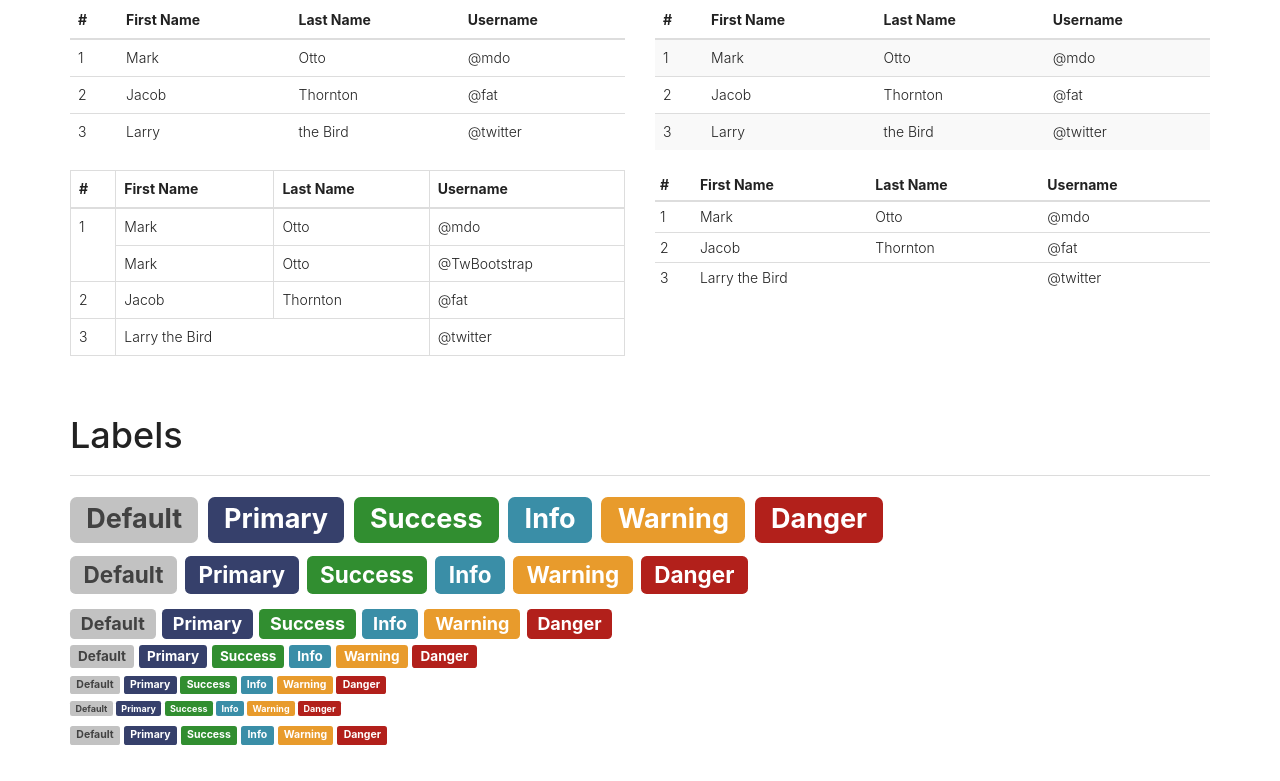
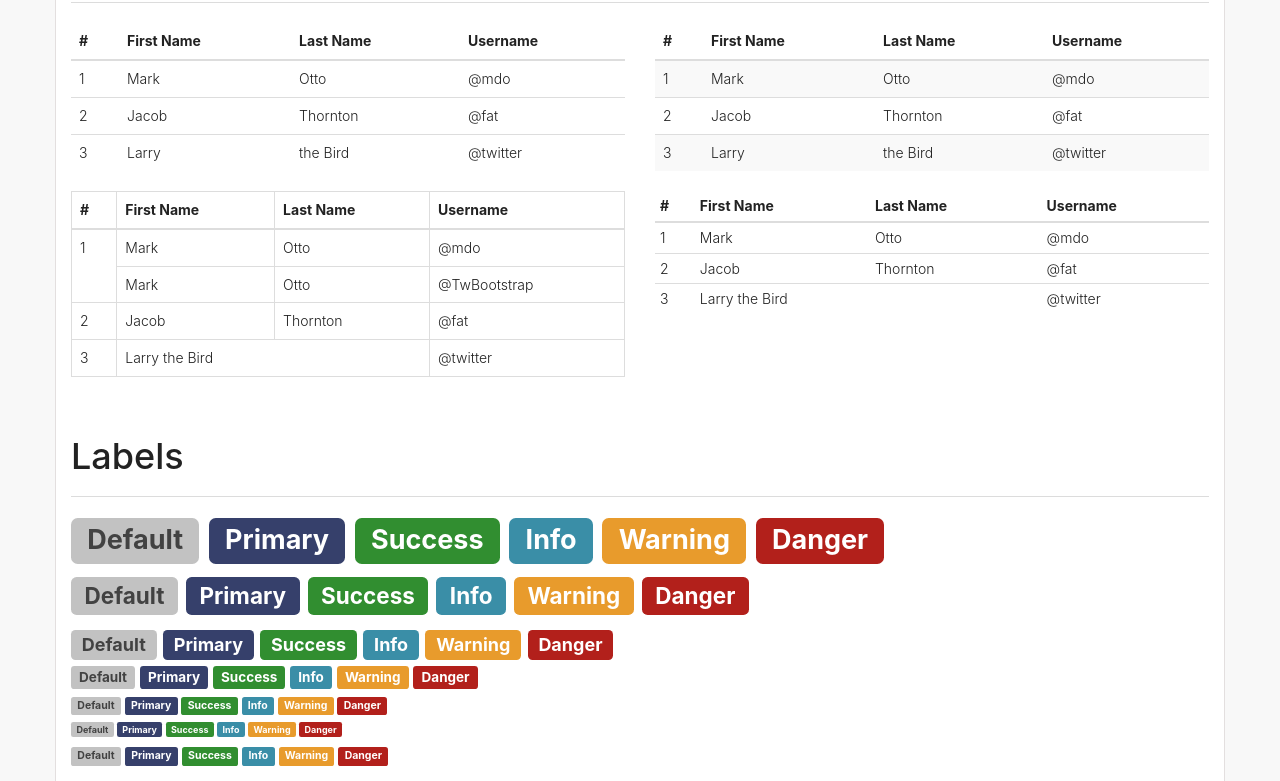
Before and after one commit to AgencyPMG/PMG-Bootstrap-Theme, a website: page index.html in a window 1280 px wide. Shown: the part 670-1451 px from the top of the page. Drawn offline with nearby package versions, Linux system fonts and the light colour scheme.

Commit message:
added primary container grey background.

```diff
--- a/assets/pmgbootstrap/_theme.scss
+++ b/assets/pmgbootstrap/_theme.scss
@@ -2,7 +2,19 @@
 
 html, body {
     font-weight: 300;
+    background-color: $gray-lighter;
+
+    & > .container {
+        background-color: white;
+        padding-top: 20px;
+        border-radius: 5px;
+        border: 1px solid #e3dfdf;
+    }
+    & > .container-fluid {
+        background-color: white;
+    }
 }
+
 
 .label.label-default {
     color: #424242;
--- a/assets/pmgbootstrap/_variables.scss
+++ b/assets/pmgbootstrap/_variables.scss
@@ -13,7 +13,7 @@ $gray-darker:            #222; //
 $gray-dark:              darken($gray-base, 30%);   // #8F8F8F
 $gray:                   $gray-base; //#c2c2c2
 $gray-light:             lighten($gray-base, 10%); //#dcdcdc
-$gray-lighter:           lighten($gray-base, 20%); //#f5f5f5
+$gray-lighter:           lighten($gray-base, 21%); //#f8f8f8
 
 $brand-primary:         #36406b;
 $brand-primary-light:   lighten($brand-primary, 10%); //#47548d
```
Also changed, not shown: dist/css/app.css.
